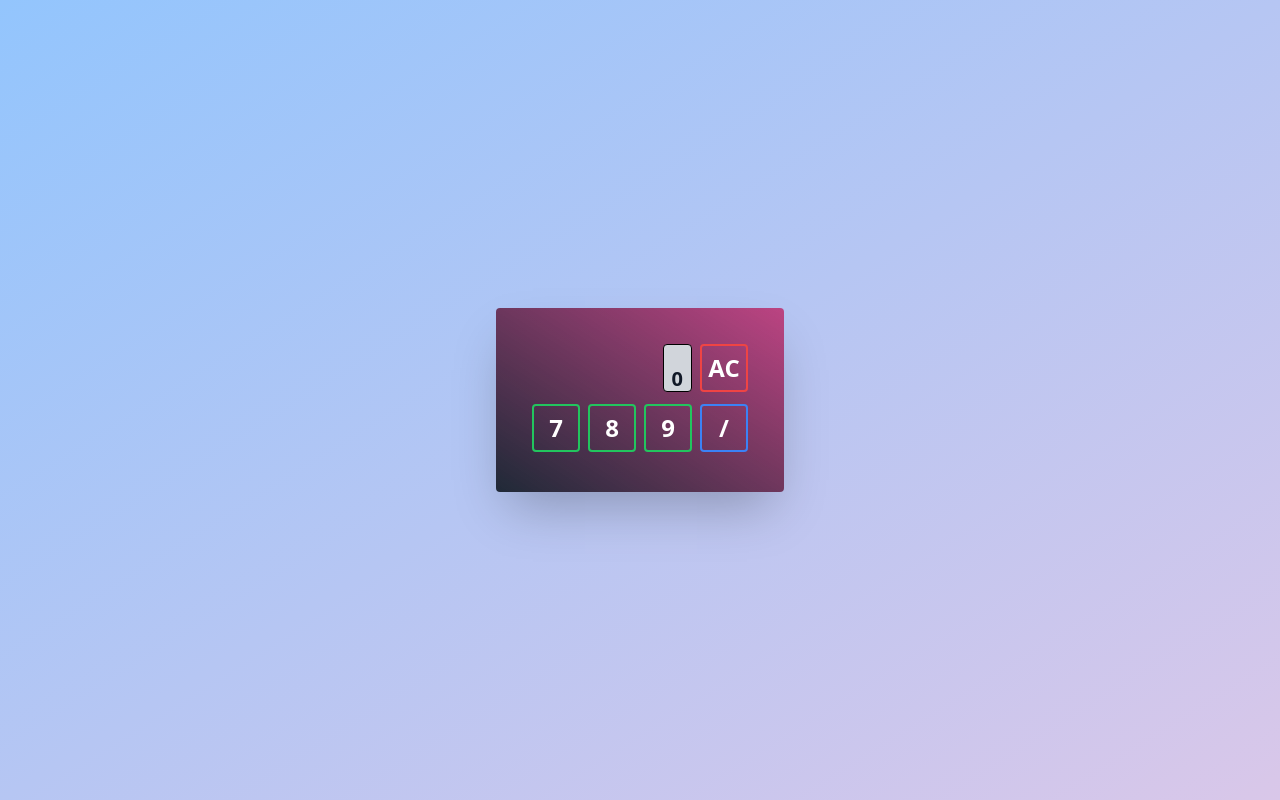
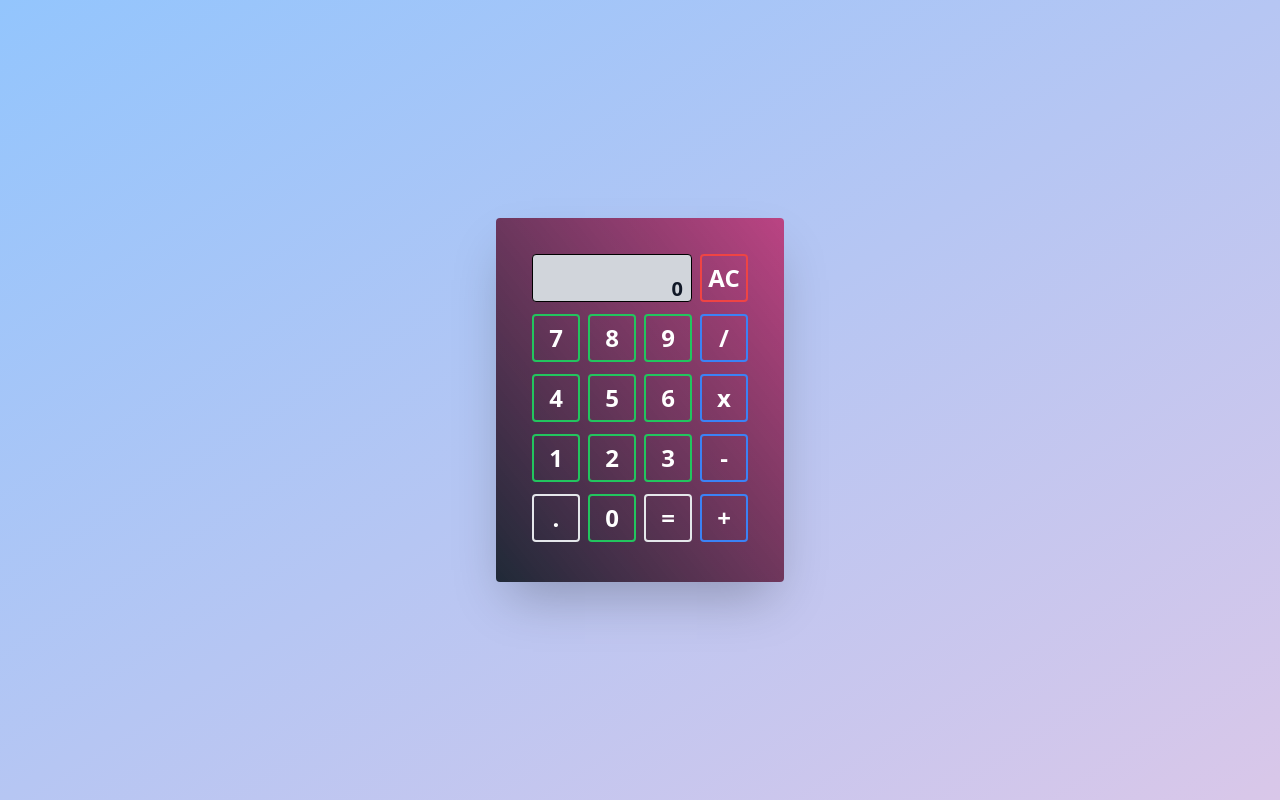
Before and after one commit to ncamarena57/calculator, a plain HTML site: page index.html in a window 1280 px wide. Drawn offline with nearby package versions, Linux system fonts and the light colour scheme.

Commit message:
Add the rest of the buttons

```diff
--- a/addStyles.js
+++ b/addStyles.js
@@ -6,7 +6,7 @@ const calcBodyClass = "max-w-lg rounded overflow-hidden shadow-2xl bg-pink-700 b
 const calcBody = document.querySelector('.calcBody');
 calcBodyClass.split(" ").forEach(cls => calcBody.classList.add(cls));
 
-const outputClass = "flex flex-col 2-3/4 h-12 justify-center items-end m-1 bg-gray-300 text-gray-900 font-semibold px-2 border border-black hover:border-gray-500 rounded";
+const outputClass = "flex flex-col w-3/4 h-12 justify-center items-end m-1 bg-gray-300 text-gray-900 font-semibold px-2 border border-black hover:border-gray-500 rounded";
 const output = document.querySelector('.output');
 outputClass.split(" ").forEach(cls => output.classList.add(cls));
 
--- a/index.html
+++ b/index.html
@@ -29,6 +29,24 @@
                     <button class="number">9</button>
                     <button class="operator">/</button>
                 </div>
+                <div class="flex mb-1">
+                    <button class="number">4</button>
+                    <button class="number">5</button>
+                    <button class="number">6</button>
+                    <button class="operator">x</button>
+                </div>
+                <div class="flex mb-1">
+                    <button class="number">1</button>
+                    <button class="number">2</button>
+                    <button class="number">3</button>
+                    <button class="operator">-</button>
+                </div>
+                <div class="flex mb-1">
+                    <button class="decimal">.</button>
+                    <button class="number">0</button>
+                    <button class="equal">=</button>
+                    <button class="operator">+</button>
+                </div>
             </div>
         </div>
     </body>
```
